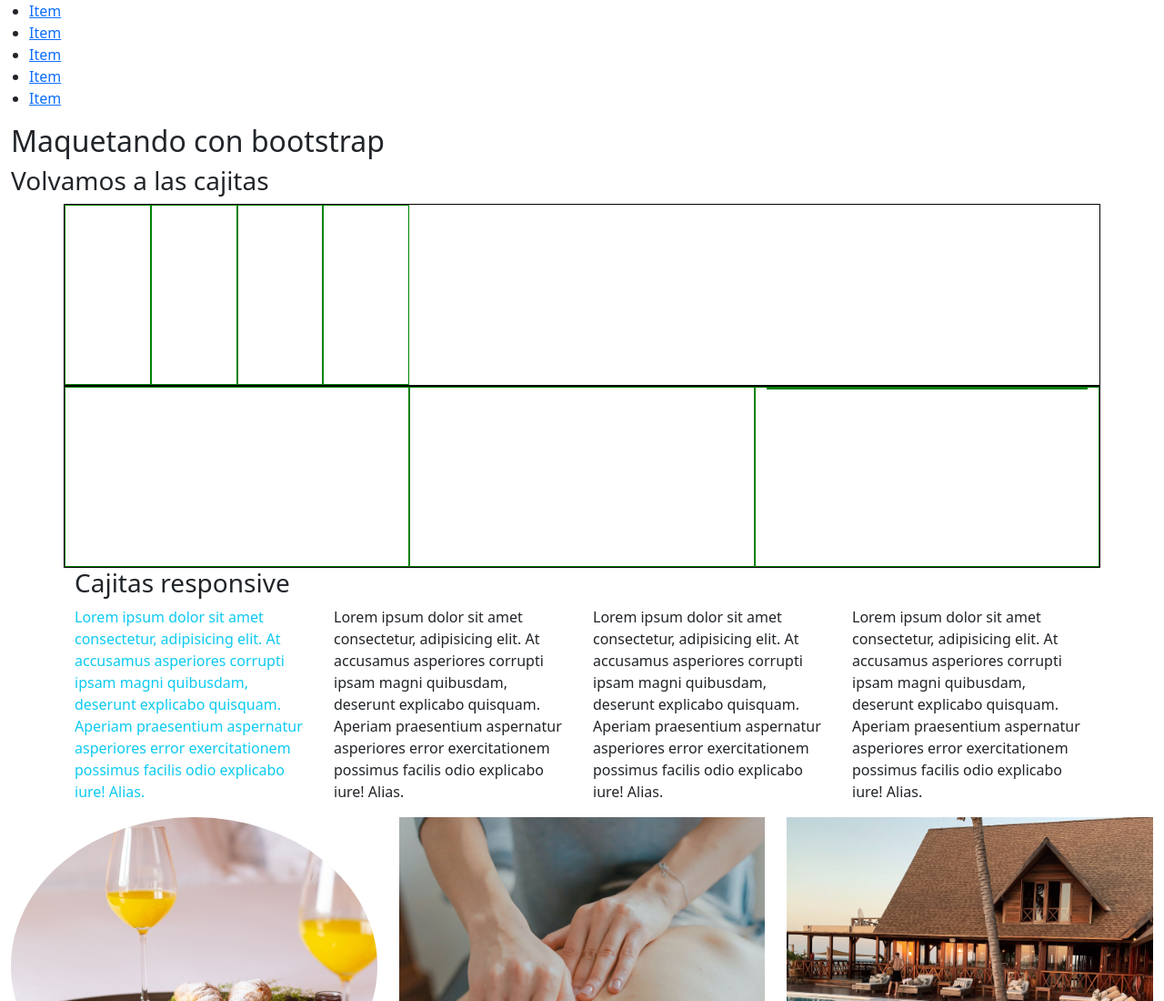
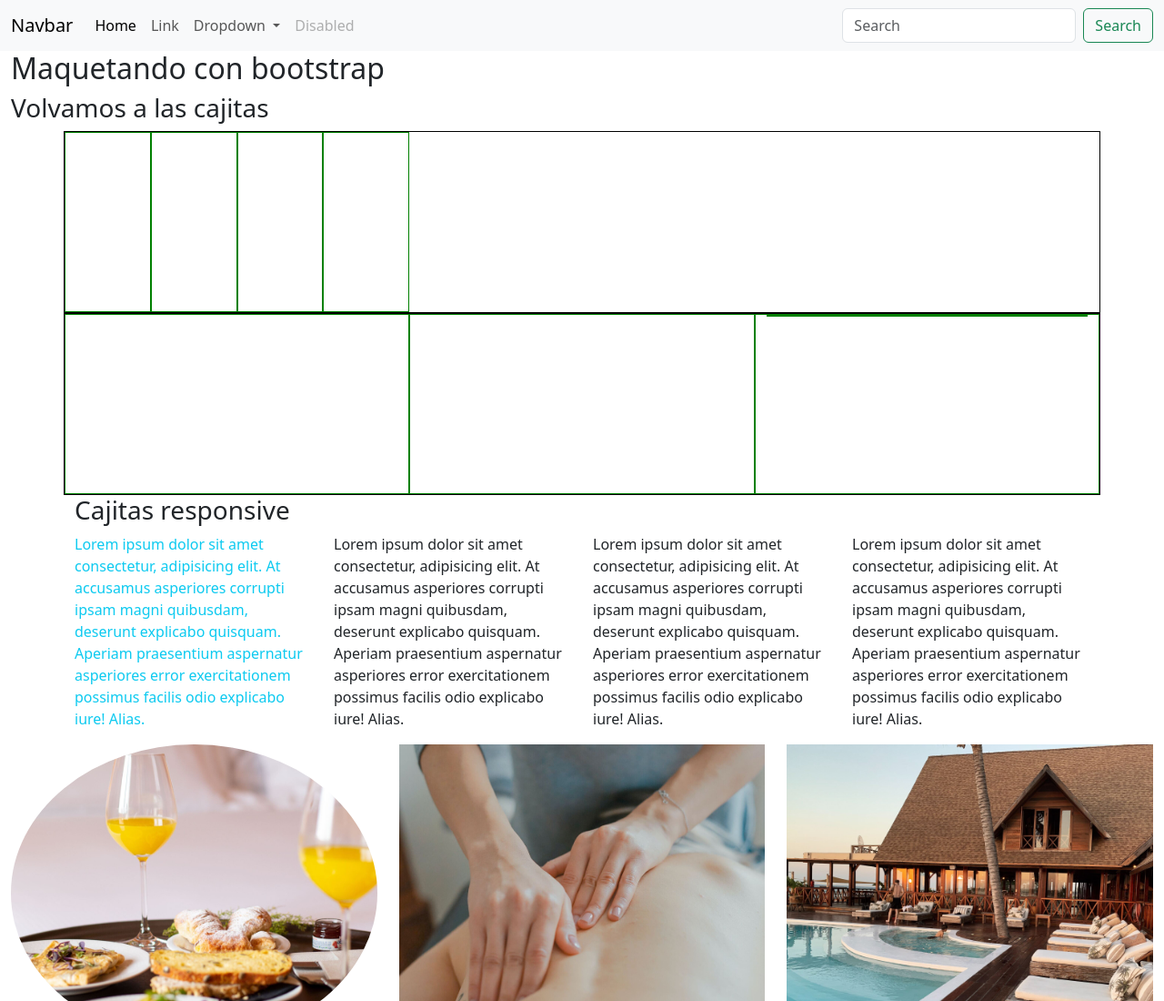
Before and after one commit to abrilaielloaa/lichgames, a plain HTML site: page index.html in a window 1280 px wide. Shown: the top 1100 px of the page at 91% size. Drawn offline with nearby package versions, Linux system fonts and the light colour scheme.

Commit message:
modifique menu de navegacion

```diff
--- a/index.html
+++ b/index.html
@@ -9,13 +9,42 @@
 </head>
 <body>
     <header>
-        <ul>
-          <li><a href="">Item</a></li>
-          <li><a href="">Item</a></li>
-          <li><a href="">Item</a></li>
-          <li><a href="">Item</a></li>
-          <li><a href="">Item</a></li>
-        </ul>
+      <nav class="navbar navbar-expand-lg bg-body-tertiary">
+        <div class="container-fluid">
+          <a class="navbar-brand" href="#">Navbar</a>
+          <button class="navbar-toggler" type="button" data-bs-toggle="collapse" data-bs-target="#navbarSupportedContent" aria-controls="navbarSupportedContent" aria-expanded="false" aria-label="Toggle navigation">
+            <span class="navbar-toggler-icon"></span>
+          </button>
+          <div class="collapse navbar-collapse" id="navbarSupportedContent">
+            <ul class="navbar-nav me-auto mb-2 mb-lg-0">
+              <li class="nav-item">
+                <a class="nav-link active" aria-current="page" href="#">Home</a>
+              </li>
+              <li class="nav-item">
+                <a class="nav-link" href="#">Link</a>
+              </li>
+              <li class="nav-item dropdown">
+                <a class="nav-link dropdown-toggle" href="#" role="button" data-bs-toggle="dropdown" aria-expanded="false">
+                  Dropdown
+                </a>
+                <ul class="dropdown-menu">
+                  <li><a class="dropdown-item" href="#">Action</a></li>
+                  <li><a class="dropdown-item" href="#">Another action</a></li>
+                  <li><hr class="dropdown-divider"></li>
+                  <li><a class="dropdown-item" href="#">Something else here</a></li>
+                </ul>
+              </li>
+              <li class="nav-item">
+                <a class="nav-link disabled" aria-disabled="true">Disabled</a>
+              </li>
+            </ul>
+            <form class="d-flex" role="search">
+              <input class="form-control me-2" type="search" placeholder="Search" aria-label="Search">
+              <button class="btn btn-outline-success" type="submit">Search</button>
+            </form>
+          </div>
+        </div>
+      </nav>
     </header>
     <main class="container-fluid">
         <section>
```
